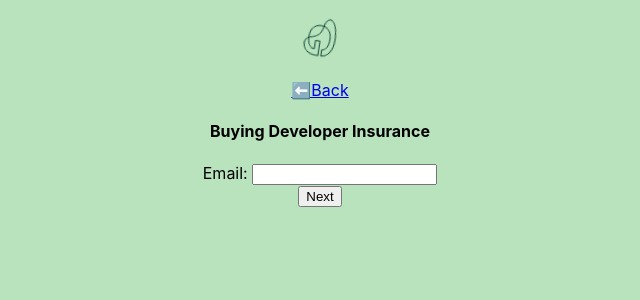
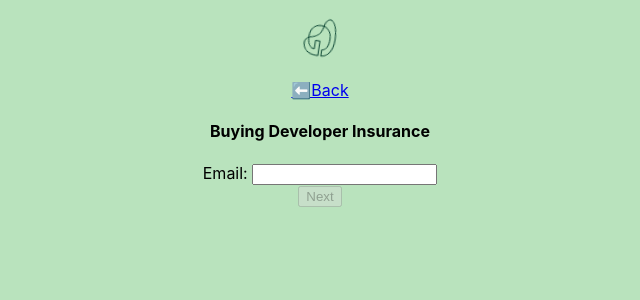
Before and after one commit to nxt-insurance/test-app-nastassia, a React (Create React App) app: page /buy/insurance_developer in a window 1280 px wide. Shown: the top 300 px of the page, without its empty margins (320-960 px from the left). Built offline with nearby package versions, Linux system fonts and the light colour scheme.

Commit message:
feat: email step logic + validation

```diff
--- a/src/components/EmailStep.tsx
+++ b/src/components/EmailStep.tsx
@@ -3,9 +3,12 @@ import React, { useState, useContext } from 'react'
 import { StepContext } from '../contexts'
 import { PURCHASE_STEPS } from '../constants'
 
+const EMAIL_REGEXP_PATTERN = /^\w+@[a-zA-Z_]+?\.[a-zA-Z]{2,3}$/
 export const EmailStep = () => {
+  const { setStepValue, values } = useContext(StepContext)
+
   const [email, setEmail] = useState('')
-  const { setStepValue, values } = useContext(StepContext)
+  const [validationError, setValidationError] = useState(false)
 
   return (
     <>
@@ -14,13 +17,26 @@ export const EmailStep = () => {
         <input
           type="email"
           onChange={({ target: { value } }) => {
+            setValidationError(
+              // Only show validation error when user started typing.
+              // Not ideal, but for simplicity this is better than no validation at all.
+              Boolean(value && !EMAIL_REGEXP_PATTERN.test(value))
+            )
             setEmail(value)
           }}
           value={email}
         ></input>
       </div>
 
+      {validationError && (
+        <div>
+          Please check the data you&apos;ve entered, the email should be filled
+          and correct.
+        </div>
+      )}
+
       <button
+        disabled={validationError || !email}
         onClick={() =>
           setStepValue({
             values: {
```
